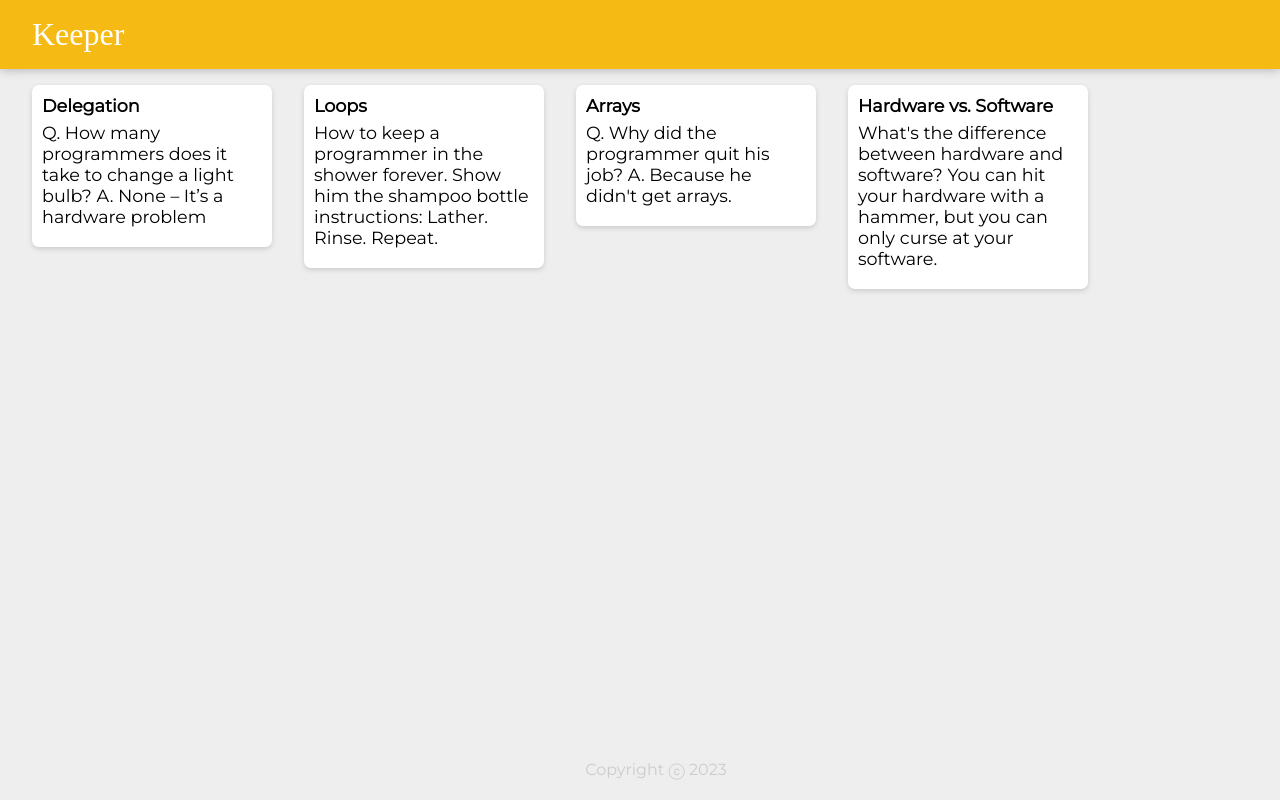
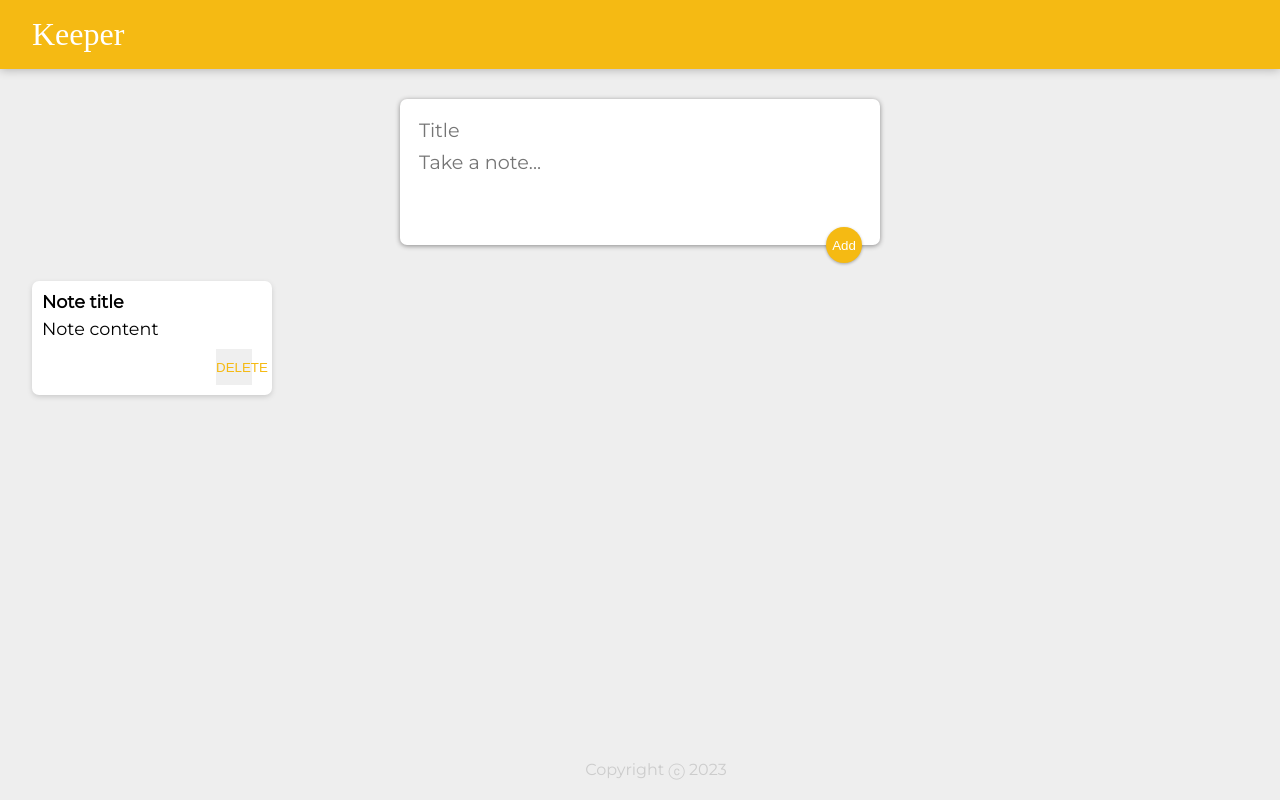
Before and after one commit to scottsTheRyan/keeper_app, a React (Create React App) app: page / in a window 1280 px wide. Built offline with nearby package versions, Linux system fonts and the light colour scheme; a web font is replaced by a local one.

Commit message:
Add note and delete note functionality

```diff
--- a/public/styles.css
+++ b/public/styles.css
@@ -54,3 +54,49 @@ footer p {
   white-space: pre-wrap;
   word-wrap: break-word;
 }
+
+.note button {
+  position: relative;
+  float: right;
+  margin-right: 10px;
+  color: #f5ba13;
+  border: none;
+  width: 36px;
+  height: 36px;
+  cursor: pointer;
+  outline: none;
+}
+
+form {
+  position: relative;
+  width: 480px;
+  margin: 30px auto 20px auto;
+  background: #fff;
+  padding: 15px;
+  border-radius: 7px;
+  box-shadow: 0 1px 5px rgb(138, 137, 137);
+}
+form input,
+form textarea {
+  width: 100%;
+  border: none;
+  padding: 4px;
+  outline: none;
+  font-size: 1.2em;
+  font-family: inherit;
+  resize: none;
+}
+form button {
+  position: absolute;
+  right: 18px;
+  bottom: -18px;
+  background: #f5ba13;
+  color: #fff;
+  border: none;
+  border-radius: 50%;
+  width: 36px;
+  height: 36px;
+  box-shadow: 0 1px 3px rgba(0, 0, 0, 0.3);
+  cursor: pointer;
+  outline: none;
+}
--- a/src/components/App.js
+++ b/src/components/App.jsx
@@ -2,20 +2,14 @@ import React from "react";
 import Header from "./Header";
 import Footer from "./Footer";
 import Note from "./Note";
-import notes from "../notes";
-
-
+import CreateArea from "./CreateArea";
 
 function App() {
   return (
     <div>
       <Header />
-      {notes.map( (noteItem) => <Note
-        key={noteItem.key}
-        title={noteItem.title}
-        content={noteItem.content}
-      />
-    )}
+      <CreateArea />
+      <Note key={1} title="Note title" content="Note content" />
       <Footer />
     </div>
   );
--- /dev/null
+++ b/src/components/CreateArea.jsx
@@ -0,0 +1,15 @@
+import React from "react";
+
+function CreateArea() {
+  return (
+    <div>
+      <form>
+        <input name="title" placeholder="Title" />
+        <textarea name="content" placeholder="Take a note..." rows="3" />
+        <button>Add</button>
+      </form>
+    </div>
+  );
+}
+
+export default CreateArea;
--- a/src/components/Note.js
+++ b/src/components/Note.jsx
@@ -5,6 +5,7 @@ function Note(props) {
     <div className="note">
       <h1>{props.title}</h1>
       <p>{props.content}</p>
+      <button>DELETE</button>
     </div>
   );
 }
--- a/src/notes.js
+++ /dev/null
@@ -1,28 +0,0 @@
-const notes = [
-  {
-    key: 1,
-    title: "Delegation",
-    content:
-      "Q. How many programmers does it take to change a light bulb? A. None – It’s a hardware problem"
-  },
-  {
-    key: 2,
-    title: "Loops",
-    content:
-      "How to keep a programmer in the shower forever. Show him the shampoo bottle instructions: Lather. Rinse. Repeat."
-  },
-  {
-    key: 3,
-    title: "Arrays",
-    content:
-      "Q. Why did the programmer quit his job? A. Because he didn't get arrays."
-  },
-  {
-    key: 4,
-    title: "Hardware vs. Software",
-    content:
-      "What's the difference between hardware and software? You can hit your hardware with a hammer, but you can only curse at your software."
-  }
-];
-
-export default notes;
```
Also changed, not shown: src/index.js (+17 -2 lines), src/components/Footer.jsx (renamed from src/components/Footer.js), src/components/Header.jsx (renamed from src/components/Header.js).
